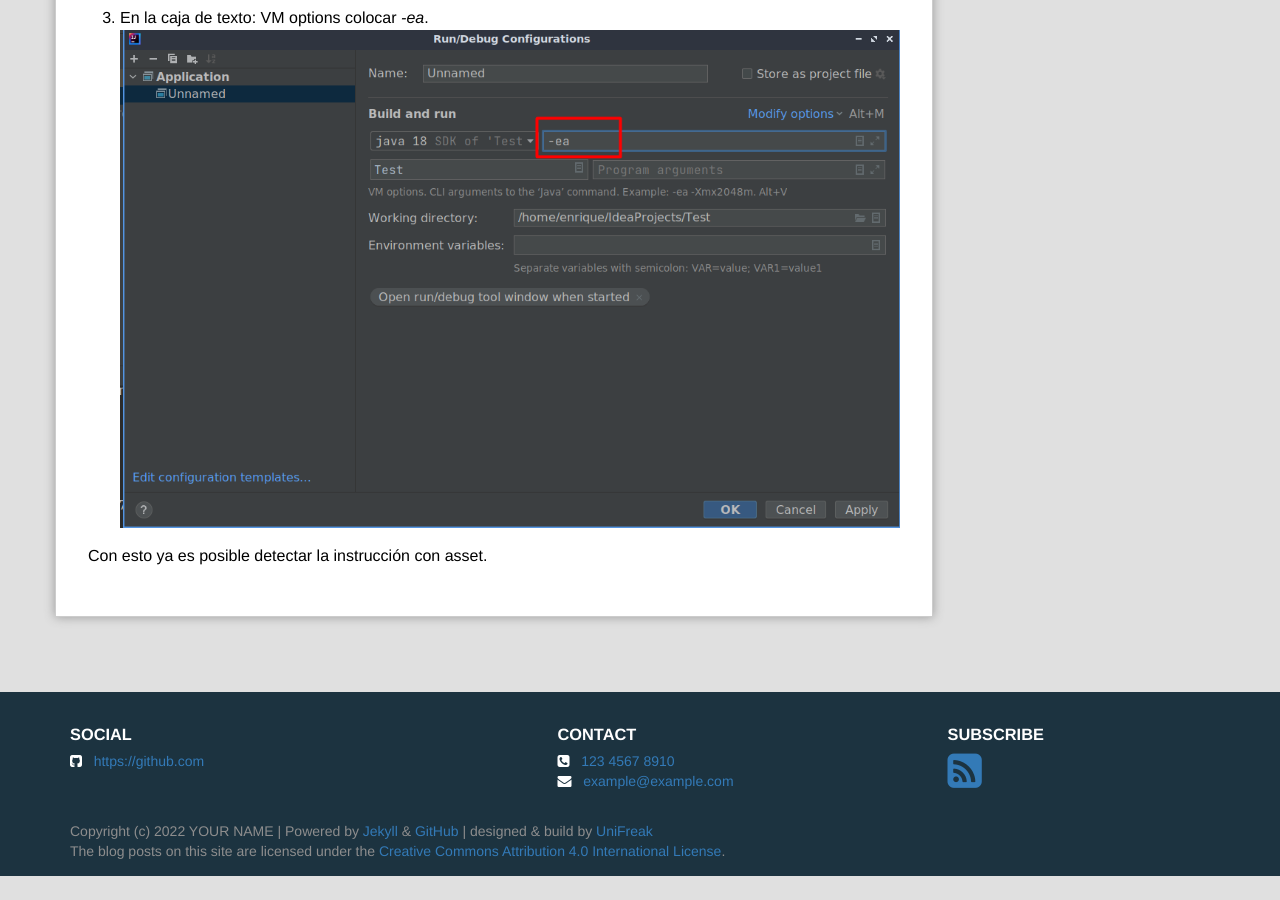
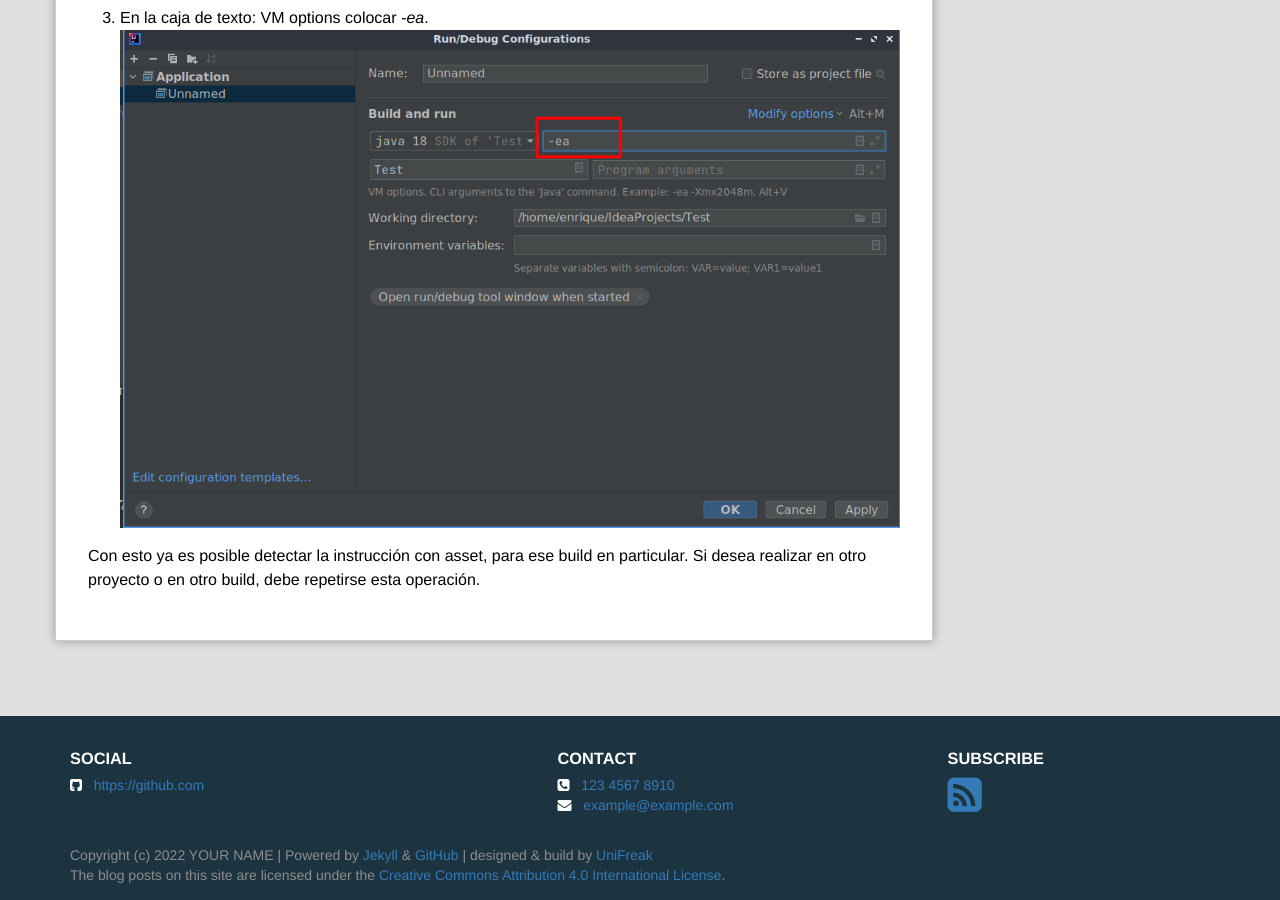
Before and after one commit to jeavila/jeavila.github.io, a Jekyll site: the page built from _posts/2022-10-30-enable-assert.md, in a window 1280 px wide and 900 px high, scrolled down 2180 px. Built offline with Jekyll 4.4.1, drawn with Linux system fonts in a browser that asks for light colours; before the commit the page ends 3056 px from its top, so only the background shows below that.

Commit message:
add last paragraph

```diff
--- a/_posts/2022-10-30-enable-assert.md
+++ b/_posts/2022-10-30-enable-assert.md
@@ -1,6 +1,6 @@
 ---
 layout: post
-title: "Habilitar assert en Intellij IDEA"
+title:  "Habilitar assert en Intellij IDEA"
 category: Docs
 tags: [java, unit-test, ide]
 ---
@@ -30,4 +30,4 @@ Para realizarlo desde el IDE en esta caso desde Intellij IDEA se necesita lo sig
 3. En la caja de texto: VM options colocar *-ea*.
 ![VM Options](/assets/img/ea3.png)
 
-Con esto ya es posible detectar la instrucción con asset.
+Con esto ya es posible detectar la instrucción con asset, para ese build en particular. Si desea realizar en otro proyecto o en otro build, debe repetirse esta operación.
```
